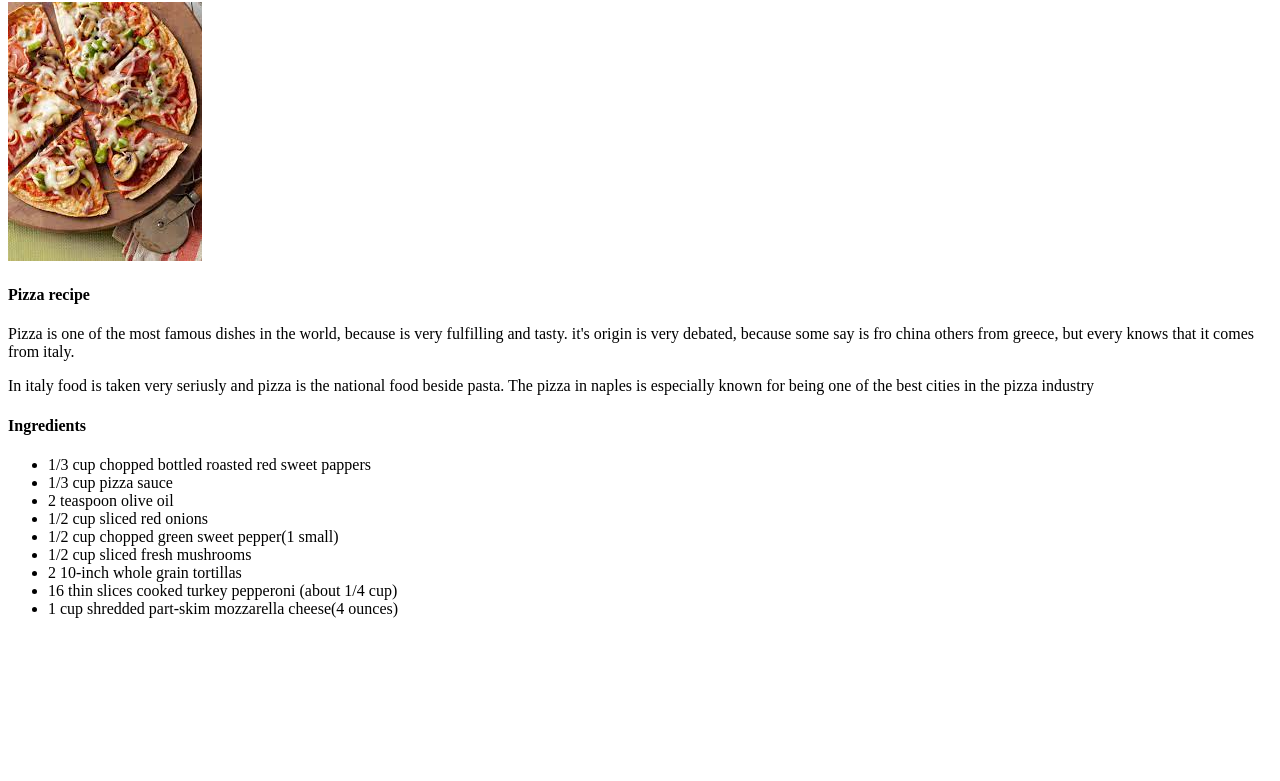
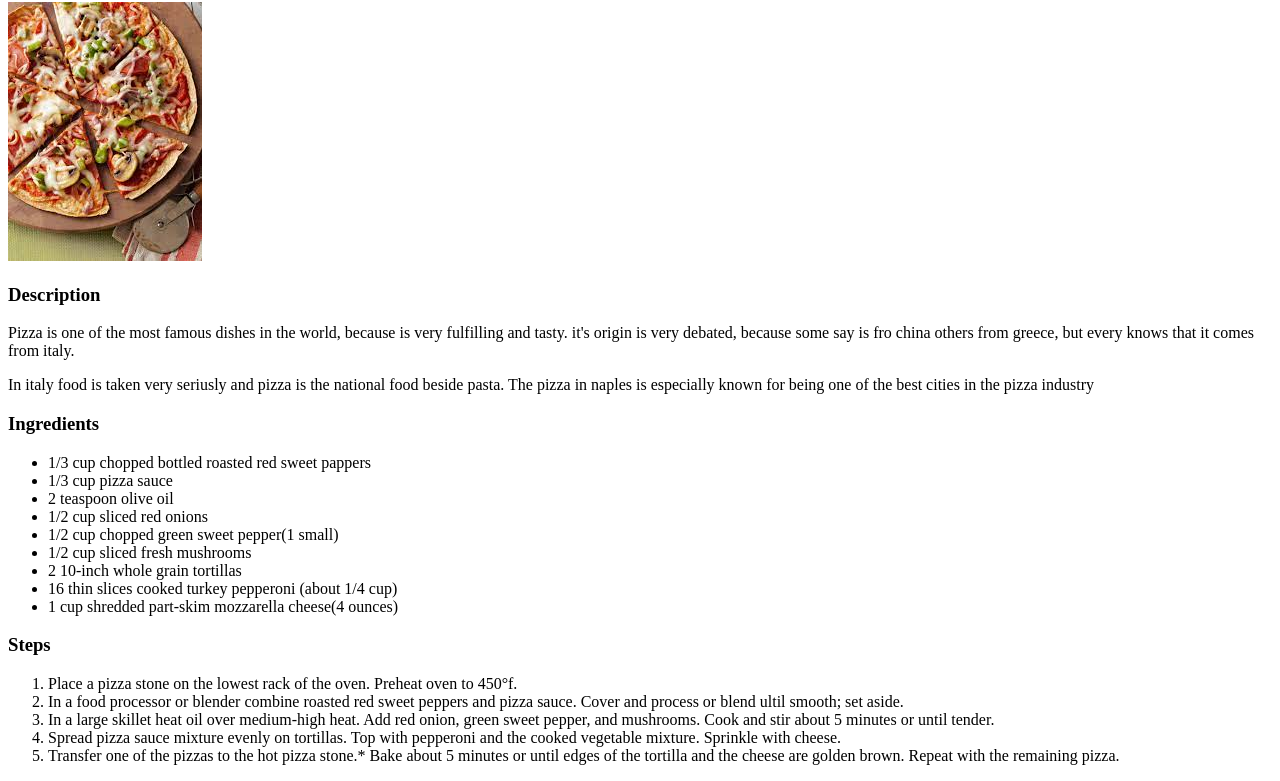
Before and after one commit to Broly366/odin-recipes, a plain HTML site: page recipes/pizza.html in a window 1280 px wide. Shown: the part 78-859 px from the top of the page. Before the commit the page ends 800 px from the top, so only its background shows below. Drawn offline with Linux system fonts and the light colour scheme.

```diff
--- a/recipes/pizza.html
+++ b/recipes/pizza.html
@@ -12,7 +12,7 @@
 
         <img src="../images/pizza.jpeg" alt="pizza">
 
-        <h4>Pizza recipe</h4>
+        <h3>Description</h3>
 
         <p>Pizza is one of the most famous dishes in the world, because is very fulfilling and tasty.
             it's origin is very debated, because some say is fro china others from greece, but every knows that it comes from italy.
@@ -21,7 +21,7 @@
             In italy food is taken very seriusly and pizza is the national food beside pasta.
             The pizza in naples is especially known for being one of the best cities in the pizza industry
         </p>
-        <h4>Ingredients</h4>
+        <h3>Ingredients</h3>
         <ul>
             <li>1/3 cup chopped bottled roasted red sweet pappers</li>
             <li>1/3 cup pizza sauce</li>
@@ -33,5 +33,14 @@
             <li>16 thin slices cooked turkey pepperoni (about 1/4 cup)</li>
             <li>1 cup shredded part-skim mozzarella cheese(4 ounces)</li>
         </ul>
+
+        <h3>Steps</h3>
+        <ol>
+            <li>Place a pizza stone on the lowest rack of the oven. Preheat oven to 450°f.</li>
+            <li>In a food processor or blender combine roasted red sweet peppers and pizza sauce. Cover and process or blend ultil smooth; set aside.</li>
+            <li>In a large skillet heat oil over medium-high heat. Add red onion, green sweet pepper, and mushrooms. Cook and stir about 5 minutes or until tender.</li>
+            <li>Spread pizza sauce mixture evenly on tortillas. Top with pepperoni and the cooked vegetable mixture. Sprinkle with cheese.</li>
+            <li>Transfer one of the pizzas to the hot pizza stone.* Bake about 5 minutes or until edges of the tortilla and the cheese are golden brown. Repeat with the remaining pizza.</li>
+        </ol>
     </body>
 </html>
```
Also changed, not shown: recipes/poke.html (added, +25 -0 lines).
